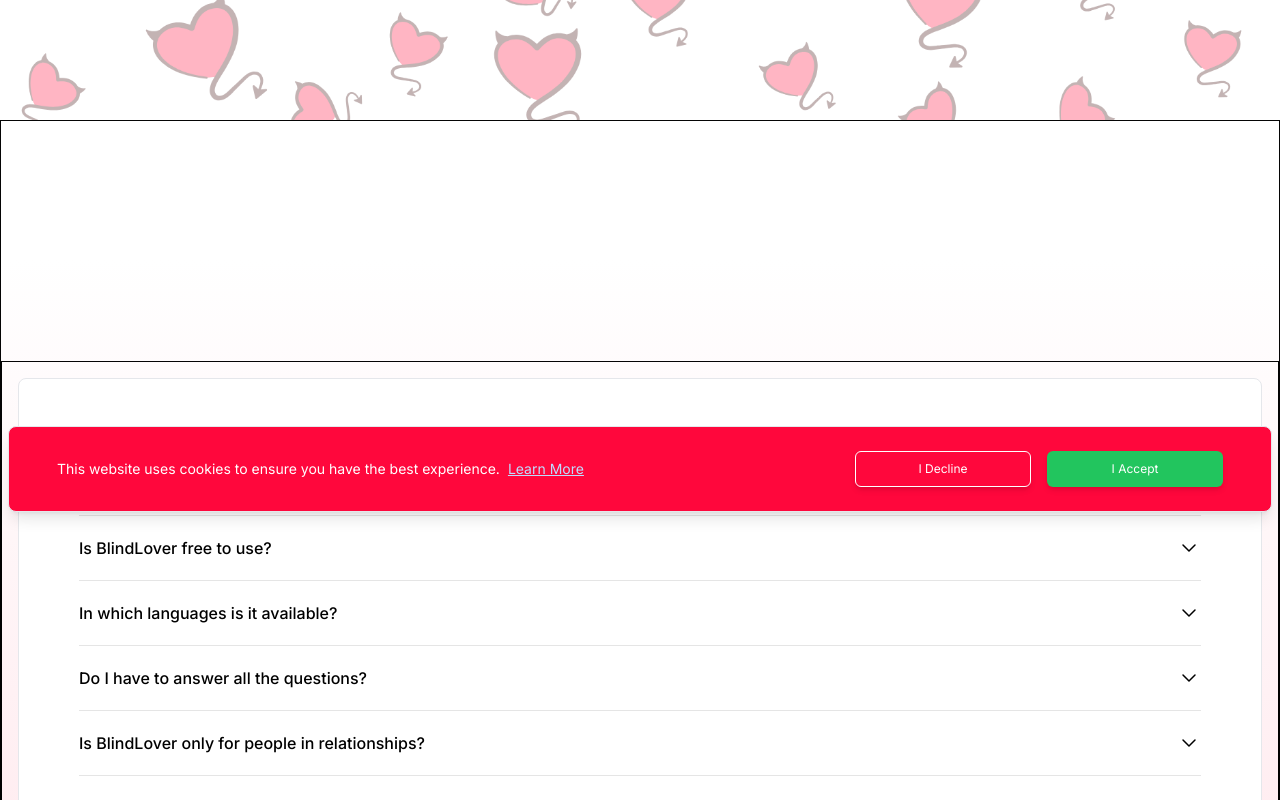
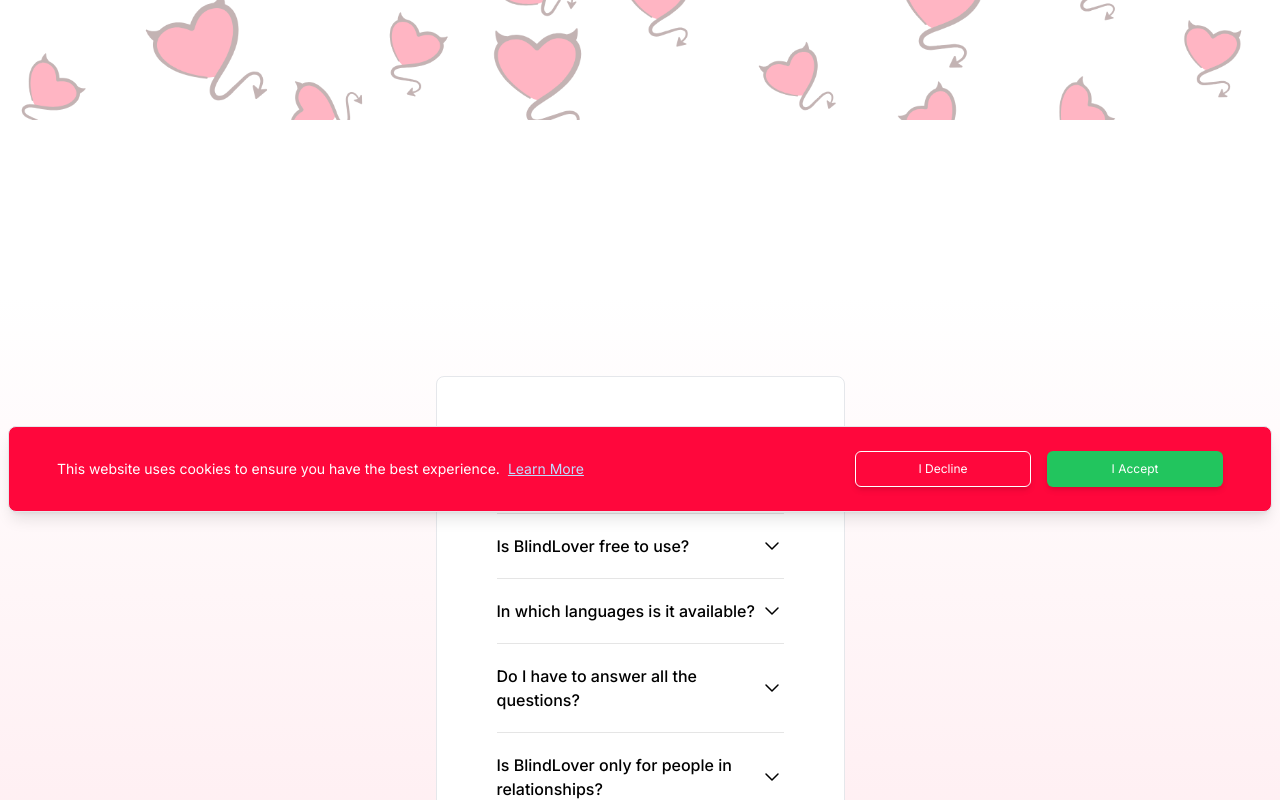
Before and after one commit to furkanqq/blindlover, a Next.js app: page /en/faq in a window 1280 px wide. Shown: the part 280-1080 px from the top of the page. Built offline with nearby package versions, Linux system fonts and the light colour scheme; what tailwindcss-animated would draw is missing.

Commit message:
fix: adsense

```diff
--- a/src/app/[locale]/faq/page.tsx
+++ b/src/app/[locale]/faq/page.tsx
@@ -34,17 +34,15 @@
         <h1 className="text-4xl font-bold">{t('faq')}</h1>
         <p className="text-md text-gray-500 mt-4">{t('faq_long')}</p>
       </div>
-      <div className="border border-solid border-black">
-        <AdSectionFaq dataAdSlot={'3323246493'} dataAdFormat={'auto'} dataFullWidthResponsive={true} />
-      </div>
+
+      <AdSectionFaq dataAdSlot={'3323246493'} dataAdFormat={'auto'} dataFullWidthResponsive={true} />
+
       <div className="flex">
-        <div className="border border-solid border-black">
-          <AdVerticalFaq dataAdSlot={'1590128892'} dataAdFormat="auto" dataFullWidthResponsive={true} />
-        </div>
+        <AdVerticalFaq dataAdSlot={'1590128892'} dataAdFormat="auto" dataFullWidthResponsive={true} />
+
         <FAQ FAQuestions={FAQConfig} type={'faqs'} />
-        <div className="border border-solid border-black">
-          <AdVerticalFaq dataAdSlot={'1590128892'} dataAdFormat="auto" dataFullWidthResponsive={true} />
-        </div>
+
+        <AdVerticalFaq dataAdSlot={'1590128892'} dataAdFormat="auto" dataFullWidthResponsive={true} />
       </div>
     </AppLayout>
   );
```
